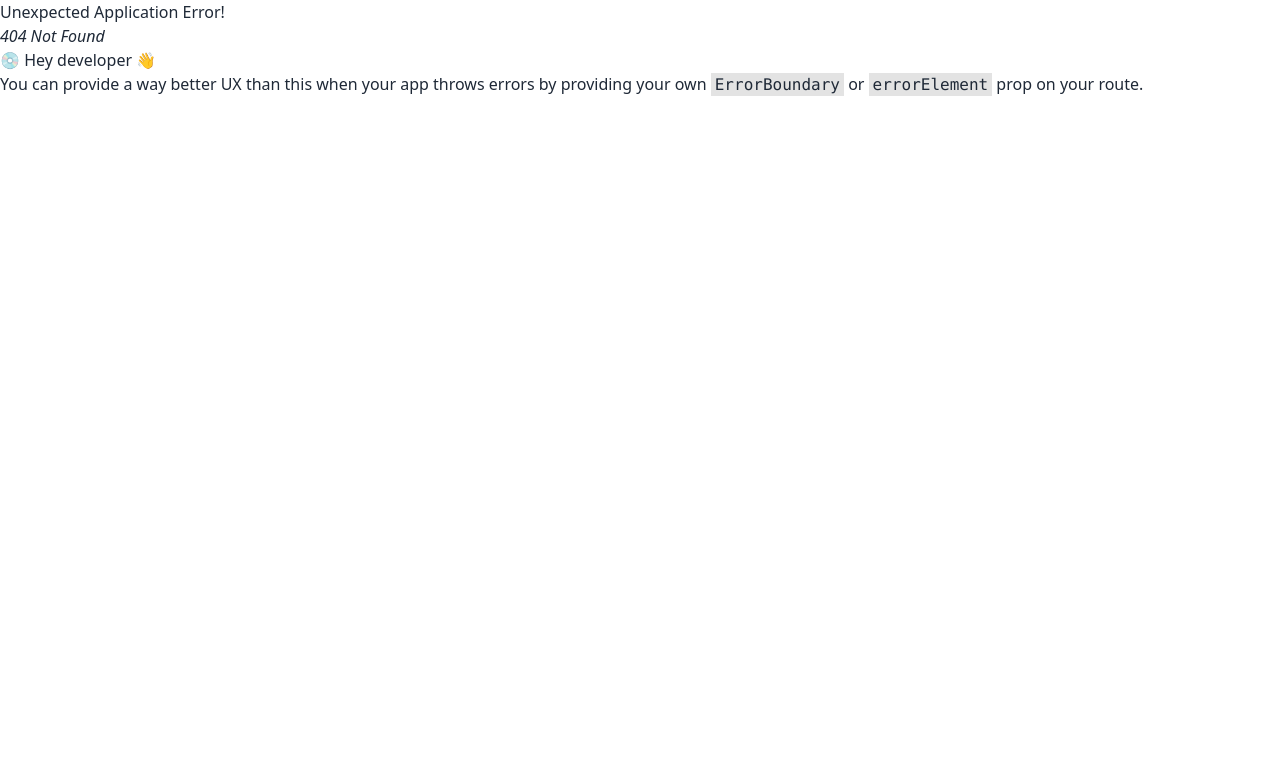
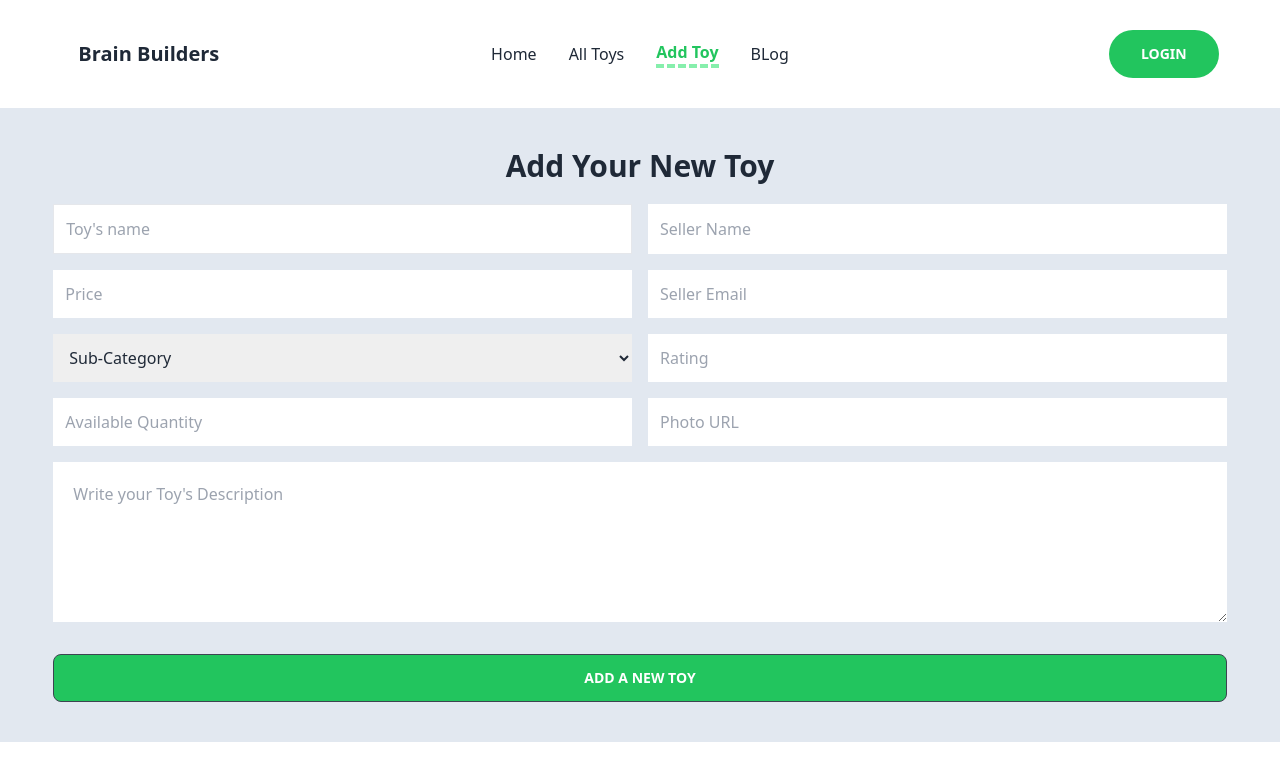
Before and after one commit to freelancerjoy/brain-bulder-client, a React (Vite) app: page /addtoy in a window 1280 px wide. Before the commit this address had no page. Shown: the top 780 px of the page. Built offline with nearby package versions, Linux system fonts and the light colour scheme.

Commit message:
add toy page create add database

```diff
--- a/package.json
+++ b/package.json
@@ -16,7 +16,10 @@
     "react": "^18.2.0",
     "react-awesome-slider": "^4.1.0",
     "react-dom": "^18.2.0",
+    "react-hook-form": "^7.43.9",
+    "react-photo-gallery": "^8.0.0",
     "react-router-dom": "^6.11.2",
+    "react-tabs": "^6.0.1",
     "sort-by": "^1.2.0"
   },
   "devDependencies": {
--- /dev/null
+++ b/src/Pages/AddToy/AddToy.jsx
@@ -0,0 +1,98 @@
+/* eslint-disable no-undef */
+/* eslint-disable react/prop-types */
+/* eslint-disable no-unused-vars */
+import { useForm } from "react-hook-form";
+const AddToy = () => {
+  const {
+    register,
+    handleSubmit,
+    watch,
+    reset,
+    formState: { errors },
+  } = useForm();
+
+  const onSubmit = (data) => {
+    console.log(data);
+
+    fetch("http://localhost:5000/inserttoy", {
+      method: "POST",
+      headers: { "content-type": "application/json" },
+      body: JSON.stringify(data),
+    })
+      .then((res) => res.json())
+      .then((data) => console.log(data));
+  };
+  console.log(watch("example"));
+  return (
+    <div className="bg-slate-200 py-10">
+      <div className="w-11/12 mx-auto">
+        <h1 className="font-bold text-3xl  text-center">Add Your New Toy</h1>
+        <form onSubmit={handleSubmit(onSubmit)}>
+          <div className="grid grid-cols-2 gap-4 mt-5">
+            <input
+              className="bg-white p-3 border"
+              placeholder="Toy's name"
+              {...register("name")}
+            />
+
+            <input
+              className="bg-white p-3"
+              placeholder="Seller Name"
+              {...register("Seller", { required: true })}
+            />
+
+            <input
+              className="bg-white p-3"
+              placeholder="Price"
+              {...register("Price", { required: true })}
+            />
+            <input
+              className="bg-white p-3"
+              placeholder="Seller Email"
+              {...register("email", { required: true })}
+            />
+            <select
+              className="p-3"
+              {...register("sub-category")}
+              placeholder="Suv">
+              <option value="">Sub-Category</option>
+              <option value="male">male</option>
+              <option value="other">other</option>
+            </select>
+            <input
+              className="bg-white p-3"
+              type="number"
+              placeholder="Rating"
+              {...register("rating", { required: true })}
+            />
+            <input
+              className="bg-white p-3"
+              type="number"
+              placeholder="Available Quantity"
+              {...register("quantity", { required: true })}
+            />
+            <input
+              className="bg-white p-3"
+              type="url"
+              placeholder="Photo URL"
+              {...register("photo", { required: true })}
+            />
+            <textarea
+              className="col-span-2 p-5"
+              placeholder="Write your Toy's Description"
+              {...register("description", { required: true })}
+              cols="30"
+              rows="5"></textarea>
+          </div>
+          <input
+            className="btn btn-block bg-green-500 mt-8"
+            type="submit"
+            value="Add A New Toy"
+          />
+        </form>
+      </div>
+    </div>
+  );
+};
+
+export default AddToy;
--- /dev/null
+++ b/src/Pages/Home/Categoty/Category.jsx
@@ -0,0 +1,61 @@
+import { useEffect, useState } from "react";
+import { Tab, Tabs, TabList, TabPanel } from "react-tabs";
+
+const Category = () => {
+  const [tabIndex, setTabIndex] = useState(0);
+  const [active, setActive] = useState("");
+  useEffect(() => {
+    setActive("tab-active");
+  }, [tabIndex]);
+  console.log(tabIndex);
+  return (
+    <div className="py-15 w-5/12 mx-auto">
+      <div className="mb-10 ">
+        <h1 className="font-bold text-3xl text-green-600">Shop By Category</h1>
+      </div>
+      <Tabs
+        className="text-center "
+        selectedIndex={tabIndex}
+        onSelect={(index) => setTabIndex(index)}>
+        <TabList className="tabs-boxed p-4">
+          <Tab className={`${tabIndex == 0 && active} text-lg tab`}>
+            Title 1
+          </Tab>
+          <Tab className={`${tabIndex == 1 && active} text-lg tab`}>
+            Title 2
+          </Tab>
+          <Tab className={`${tabIndex == 2 && active} text-lg tab`}>
+            Title 2
+          </Tab>
+          <Tab className={`${tabIndex == 3 && active} text-lg tab`}>
+            Title 2
+          </Tab>
+        </TabList>
+
+        <div className="block">
+          <TabPanel>
+            <h2>Any conjdsgkfgabnsdkgnkasdng,kasdtent 1</h2>
+            <Tabs>
+              <TabList>
+                <Tab>Title 1</Tab>
+                <Tab>Title 2</Tab>
+              </TabList>
+
+              <TabPanel>
+                <h2>Any content 1</h2>
+              </TabPanel>
+              <TabPanel>
+                <h2>Any content 2</h2>
+              </TabPanel>
+            </Tabs>
+          </TabPanel>
+          <TabPanel>
+            <h2>Any cont;dlfgklasdngksdbngksdbngk,ent 2</h2>
+          </TabPanel>
+        </div>
+      </Tabs>
+    </div>
+  );
+};
+
+export default Category;
--- a/src/Pages/Home/Home/Home.jsx
+++ b/src/Pages/Home/Home/Home.jsx
@@ -1,11 +1,16 @@
 import React from "react";
 import Slider from "../Slider/Slider";
+import ImageGalery from "../ImageGalery/ImageGalery";
+
+import Category from "../Categoty/Category";
 
 const Home = () => {
   return (
     <div className="">
       <div className="">
         <Slider></Slider>
+        <ImageGalery></ImageGalery>
+        <Category></Category>
       </div>
     </div>
   );
--- a/src/Pages/Home/ImageGalery/ImageGalery.jsx
+++ b/src/Pages/Home/ImageGalery/ImageGalery.jsx
@@ -0,0 +1,41 @@
+import React from "react";
+import Gallery from "react-photo-gallery";
+
+const ImageGalery = () => {
+  return (
+    <div className="py-16 w-11/12 mx-auto">
+      <div className="mb-10 pl-4 border-l-4  border-green-600">
+        <h1 className="font-bold text-3xl text-green-600">
+          Welcome Our Gallery
+        </h1>
+        <p className="lg:max-w-sm">
+          Take a visual journey through the incredible moments and experiences
+          we've captured.{" "}
+        </p>
+      </div>
+      <div className="grid grid-cols-4 gap-5 ">
+        <div className="col-span-2 bg-slate-100 rounded-lg p-5 shadow-md">
+          <img
+            src="https://www.n2y.com/wp-content/uploads/n2y-manips-full-kit.png"
+            alt=""
+          />
+        </div>
+        <div className="  bg-slate-100 rounded-lg p-5 shadow-md">
+          <img
+            className="h-56"
+            src="https://img.lakeshorelearning.com/is/image/OCProduction/kt18417?wid=800&fmt=jpeg&qlt=85,1&pscan=auto&op_sharpen=0&resMode=sharp2&op_usm=1,0.65,6,0"
+            alt=""
+          />
+        </div>
+        <div className="row-span-1">
+          <img
+            src="https://m.media-amazon.com/images/I/8143wgce78L._AC_SX679_.jpg"
+            alt=""
+          />
+        </div>
+      </div>
+    </div>
+  );
+};
+
+export default ImageGalery;
--- /dev/null
+++ b/src/Pages/Home/ImageGalery/photos.js
@@ -0,0 +1,37 @@
+export const photos = [
+  {
+    src: "https://m.media-amazon.com/images/I/8143wgce78L._AC_SX679_.jpg",
+    width: 4,
+    height: 3,
+  },
+  {
+    src: "https://www.parents.com/thmb/Z21o4fg1mCwoHD66RlFHTHljouw=/1500x0/filters:no_upscale():max_bytes(150000):strip_icc()/old-nobby-organic-chemistry-model-kit-a039d05d939444638defdf55cc5117b9.jpg",
+    width: 1,
+    height: 1,
+  },
+  {
+    src: "https://source.unsplash.com/qDkso9nvCg0/600x799",
+    width: 3,
+    height: 4,
+  },
+  {
+    src: "https://source.unsplash.com/iecJiKe_RNg/600x799",
+    width: 3,
+    height: 4,
+  },
+  {
+    src: "https://source.unsplash.com/epcsn8Ed8kY/600x799",
+    width: 3,
+    height: 4,
+  },
+  {
+    src: "https://source.unsplash.com/NQSWvyVRIJk/800x599",
+    width: 4,
+    height: 3,
+  },
+  {
+    src: "https://source.unsplash.com/zh7GEuORbUw/600x799",
+    width: 3,
+    height: 4,
+  },
+];
--- a/src/Pages/Shared/ActiveRoute/ActiveLink.jsx
+++ b/src/Pages/Shared/ActiveRoute/ActiveLink.jsx
@@ -9,7 +9,7 @@ const ActiveLink = ({ to, children }) => {
         className={({ isActive }) => {
           return isActive
             ? "font-bold text-green-500 border-dashed border-b-4 border-green-300"
-            : "bg-black";
+            : "";
         }}>
         {children}
       </NavLink>
--- a/src/Pages/Shared/Header/Navbar.jsx
+++ b/src/Pages/Shared/Header/Navbar.jsx
@@ -10,6 +10,9 @@ const Navbar = () => {
       </li>
       <li>
         <Link to="/">All Toys</Link>
+      </li>
+      <li>
+        <ActiveLink to="/addtoy">Add Toy</ActiveLink>
       </li>
       <li>
         <Link to="/">BLog</Link>
--- a/src/Routes/Routes.jsx
+++ b/src/Routes/Routes.jsx
@@ -1,6 +1,7 @@
 import { createBrowserRouter } from "react-router-dom";
 import Main from "../Layout/Main";
 import Home from "../Pages/Home/Home/Home";
+import AddToy from "../Pages/AddToy/AddToy";
 
 const router = createBrowserRouter([
   {
@@ -11,6 +12,10 @@ const router = createBrowserRouter([
         path: "/",
         element: <Home></Home>,
       },
+      {
+        path: "/addtoy",
+        element: <AddToy></AddToy>,
+      },
     ],
   },
 ]);
```
Also changed, not shown: 1 other file (tests, documents, lock files or other folders).
